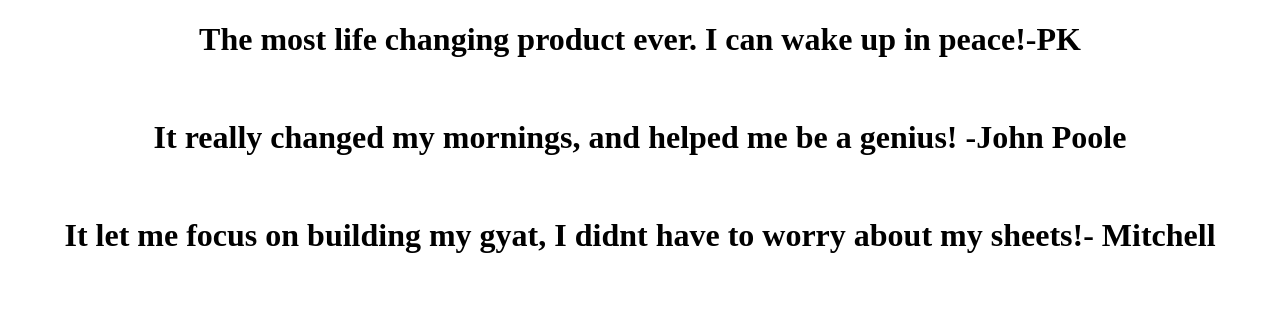
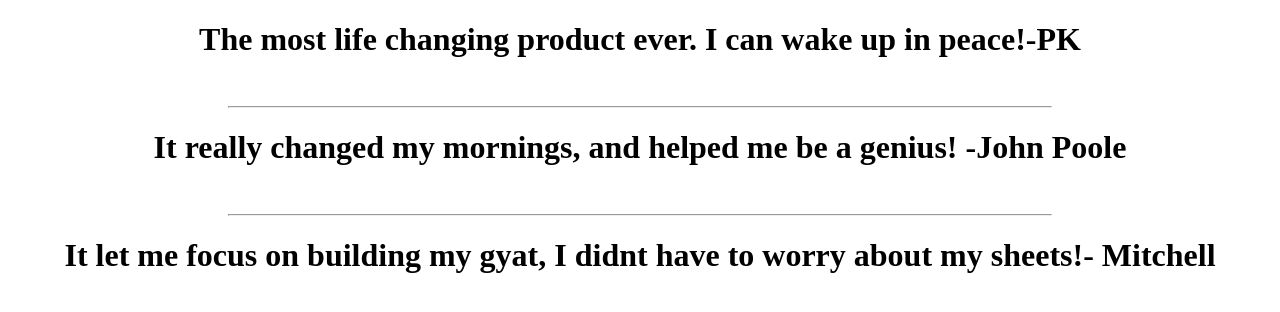
Before and after one commit to MitchMan1399/reviews, a plain HTML site: page index.html in a window 1280 px wide. Drawn offline with Linux system fonts and the light colour scheme.

Commit message:
Update index.html

```diff
--- a/index.html
+++ b/index.html
@@ -13,8 +13,12 @@ body {
   <body>
 <h1>The most life changing product ever. I can wake up in peace!-PK</h1>
   <br>
+    <hr width="65%">
 <h1>It really changed my mornings, and helped me be a genius! -John Poole</h1>
   <br>
+    <hr width="65%">
 <h1>It let me focus on building my gyat, I didnt have to worry about my sheets!- Mitchell</h1>
+
+
   </body>
 </html>
```
